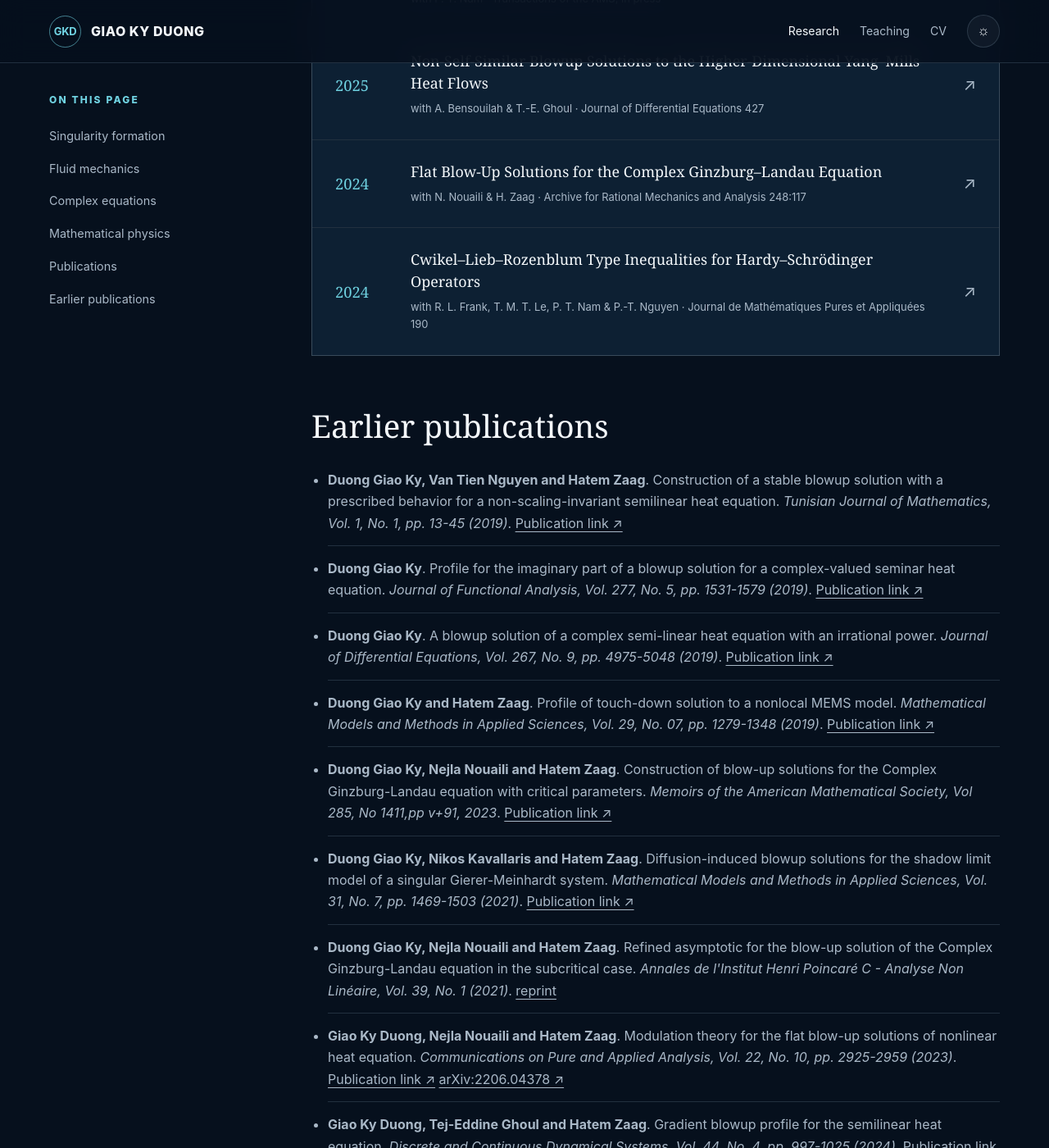
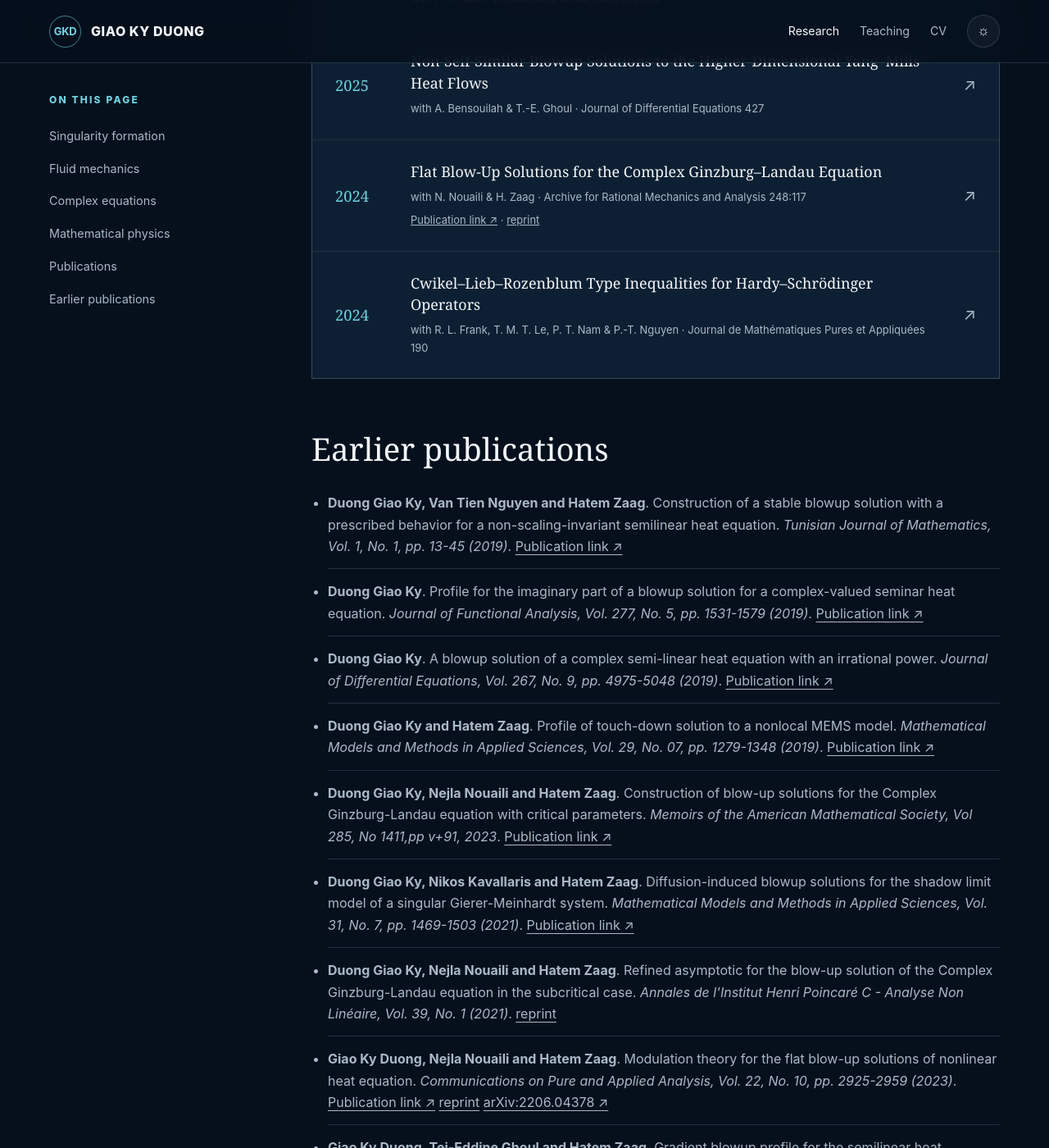
Before and after one commit to duonggiaoky/duonggiaoky.github.io, a Jekyll site: the page built from research.md, in a window 1280 px wide and 1400 px high, scrolled down 1739 px. Shown: the whole window at 82% size. Built offline with Jekyll 4.4.1, drawn with Linux system fonts in a browser that asks for light colours.

Commit message:
Add reprint links for the flat blowup heat and Ginzburg–Landau papers

```diff
--- a/_data/research.yml
+++ b/_data/research.yml
@@ -30,6 +30,7 @@
   article: "Modulation theory for the flat blow-up solutions of nonlinear heat equation"
   editor: "Communications on Pure and Applied Analysis, Vol. 22, No. 10, pp. 2925-2959 (2023)"
   more: "https://doi.org/10.3934/cpaa.2023094"
+  reprint: "https://drive.google.com/file/d/1k8vHd32OAEc31W7EGamHwggBsVCxqC3f/view?usp=sharing"
   arxiv: "2206.04378"
 - author: "Giao Ky Duong, Tej-Eddine Ghoul and Hatem Zaag"
   article: "Gradient blowup profile for the semilinear heat equation"
--- a/_data/selected_publications.yml
+++ b/_data/selected_publications.yml
@@ -18,6 +18,7 @@
   authors: with N. Nouaili & H. Zaag
   venue: Archive for Rational Mechanics and Analysis 248:117
   url: https://doi.org/10.1007/s00205-024-02052-1
+  reprint: https://drive.google.com/file/d/1-hQx3TkCNvoCS9ouItfWkFr0NZvS2teZ/view?usp=sharing
 - year: 2024
   title: Cwikel–Lieb–Rozenblum Type Inequalities for Hardy–Schrödinger Operators
   authors: with R. L. Frank, T. M. T. Le, P. T. Nam & P.-T. Nguyen
--- a/research.md
+++ b/research.md
@@ -18,7 +18,15 @@ lede: Research directions and selected publications in nonlinear PDEs and mathem
     <article class="detail-block" id="quantum"><h2>Mathematical physics</h2><p>Functional and spectral inequalities for Hardy–Schrödinger operators and large quantum systems, including Cwikel–Lieb–Rozenblum and Lieb–Thirring type estimates.</p><div class="tags"><span class="tag">Lieb–Thirring</span><span class="tag">Hardy operators</span><span class="tag">Many-body theory</span></div></article>
     <article class="detail-block" id="publications"><h2>Selected publications</h2><div class="publication-list">
       {% for item in site.data.selected_publications %}
+      {% if item.reprint %}
+      <div class="publication">
+        <span class="pub-year">{{ item.year }}</span>
+        <span><span class="pub-title">{{ item.title | escape }}</span><span class="pub-meta">{{ item.authors | escape }} · {{ item.venue | escape }}</span><span class="pub-meta"><a href="{{ item.url | escape }}" target="_blank" rel="noopener noreferrer">Publication link ↗</a> · <a href="{{ item.reprint | escape }}" target="_blank" rel="noopener noreferrer">reprint</a></span></span>
+        <span class="pub-arrow" aria-hidden="true">↗</span>
+      </div>
+      {% else %}
       <a class="publication" href="{{ item.url }}" target="_blank" rel="noopener noreferrer"><span class="pub-year">{{ item.year }}</span><span><span class="pub-title">{{ item.title | escape }}</span><span class="pub-meta">{{ item.authors | escape }} · {{ item.venue | escape }}</span></span><span class="pub-arrow" aria-hidden="true">↗</span></a>
+      {% endif %}
       {% endfor %}
     </div></article>
     <article class="detail-block" id="earlier-publications"><h2>Earlier publications</h2>
```
